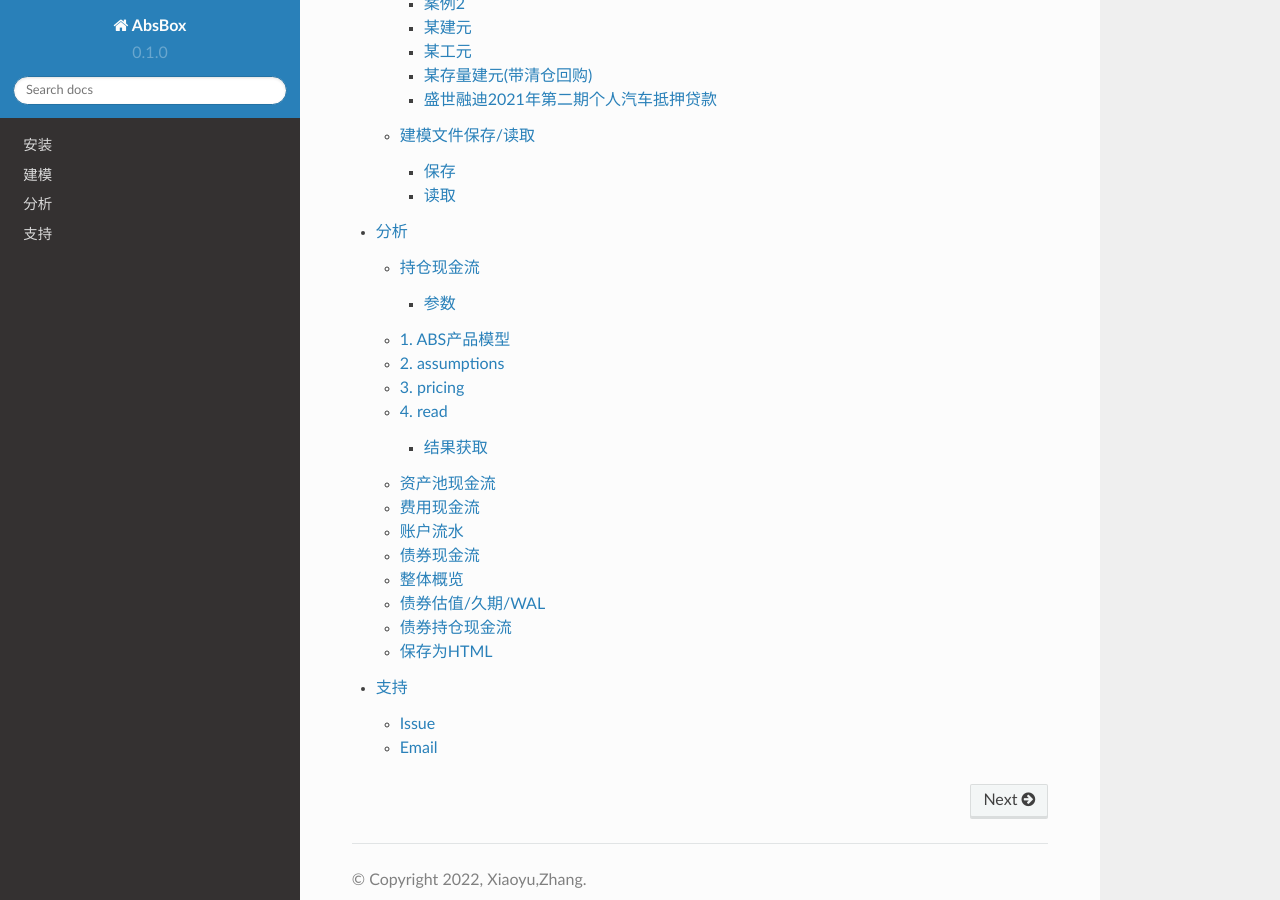
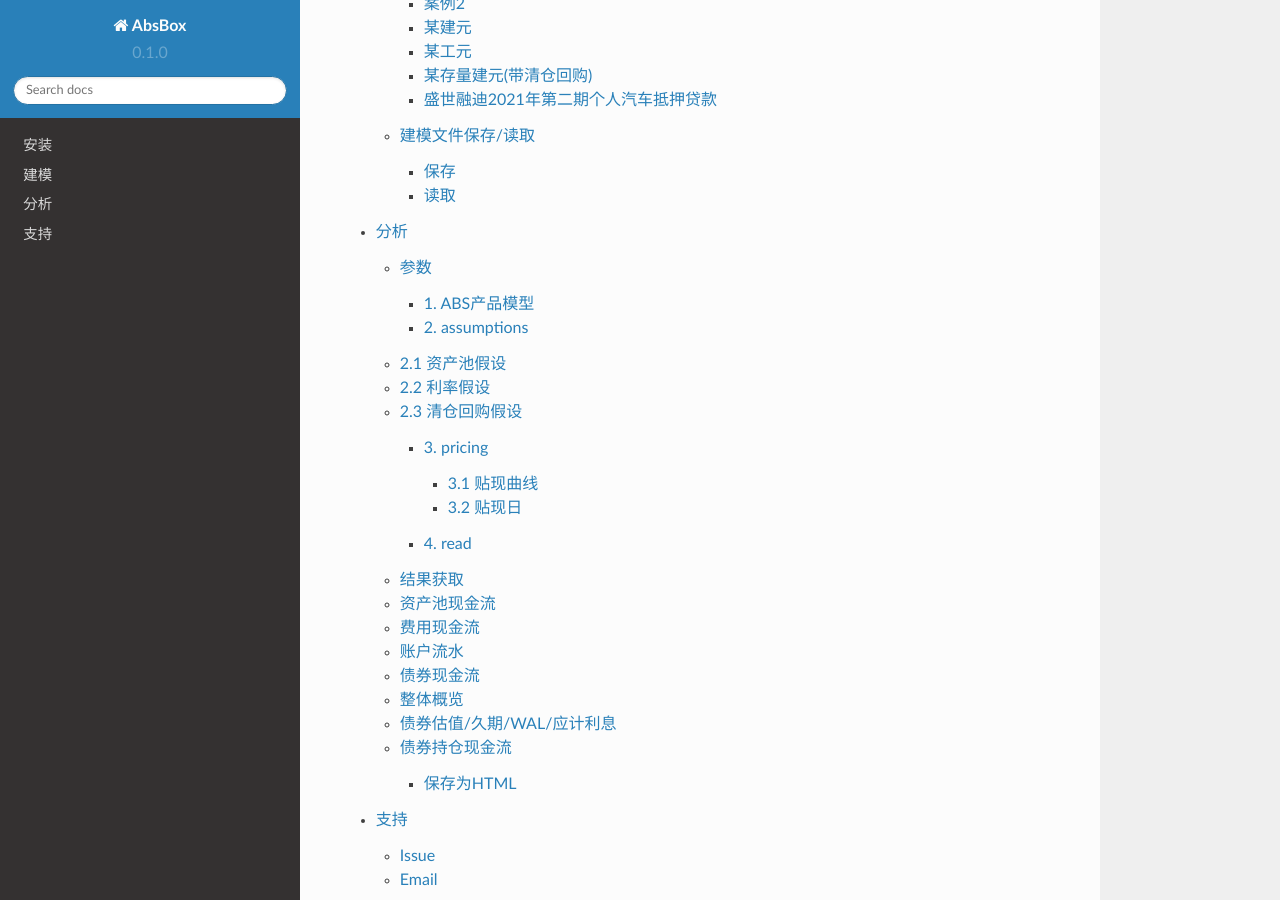
Before and after one commit to yellowbean/pyabs-doc, a Sphinx documentation site: the page built from docs/source/index.rst, in a window 1280 px wide and 900 px high, scrolled down 864 px. Built offline with Sphinx 7.4.7 and the Read the Docs theme 2.0.0, drawn with Linux system fonts in a browser that asks for light colours; some of the changed lines change nothing that is shown.

Commit message:
Update 2022-8-27

```diff
--- a/docs/source/分析.rst
+++ b/docs/source/分析.rst
@@ -31,10 +31,6 @@
                read=True
               )
 
-持仓现金流
-^^^^
-如果用户希望获得自己持仓的现金流回款，可以通过position参数进行传递持仓信息。在返回结果中通过 `position` 获取持仓现金流。
-
 
 如果 模型文件已经通过下列命令存储至本地目录
 
@@ -61,7 +57,7 @@
 用户需要传入一个map的列表。每一个map分别代表着: 资产池假设,清仓回购假设,利率曲线设定.
 
 2.1 资产池假设
-""""
+----
 针对不同底层资产类别， 用户可以传入不同的资产池假设。
 
 * 居民住房按揭贷款
@@ -74,7 +70,7 @@
 
 
 2.2 利率假设
-""""
+----
 
 利率假设将会用于未来债券和资产池的测算。 用户通过传入一个map:
 
@@ -85,7 +81,7 @@
 表示： 基准利率LPR5Y，2022-1-1时，利率为5%，2022-8-1,利率为18%, 2023-8-1,利率为10%。
 
 2.3 清仓回购假设
-""""
+----
 格式为 ``[[清仓触发条件],清仓计价方式,回款存入账户]``
 
   * ``清仓触发条件``, 条件是一个列表， 当列表内所有触发条件都满足情况下，就会触发清仓回购动作。
@@ -95,6 +91,32 @@
    {"清仓":[{"资产池余额剩余比率":0.2}]}
    {"清仓":[{"指定日之后":"2024-01-01"}]}
 
+2.4 多情景分析
+
+如果 ``assumptions`` 传入嵌套列表，那么引擎就会针对嵌套内的每一个情景进行计算。
+此时返回的运算结果是一个 *列表* ，对应每次假设场景的计算结果。
+
+
+.. code-block:: python
+
+    import numpy as np
+
+    cprs = np.quantile([0.02232,0.03408],[0,0.25,0.75,1])
+    cdrs = np.quantile([0.00119, 0.00239],[0,0.5,1])
+
+    scenarioAssumptions = [
+        [{"CPR":cpr}
+         ,{"回收":(0.5,12)}
+         ,{"CDR":cdr}
+         ,{"清仓":[{"资产池余额剩余比率":0.15}]}]
+        for cpr in list(cprs)
+        for cdr in list(cdrs)
+    ]
+
+    r_list = localAPI.run(BYD_AUTO_2021_2
+                 ,assumptions= scenarioAssumptions
+                 ,read=True)
+    # 注意 r_list 是一个列表
 
 3. pricing
 ^^^^^
@@ -133,7 +155,7 @@
 当调用完成后，运行结果会存入变量 ``result`` 中
 
 资产池现金流
-^^^^
+----
 
 * ``result['pool']['flow']``
 
@@ -142,7 +164,7 @@
   :alt: 资产池现金流
 
 费用现金流
-^^^^
+----
 
 * ``result['fees']``
 
@@ -151,7 +173,7 @@
   :alt: 费用
 
 账户流水
-^^^^
+----
 
 * ``result['accounts']['本金分账户']`` 获取``本金分账户``的现金流
 
@@ -166,7 +188,7 @@
   :alt: 账户2
 
 债券现金流
-^^^^
+----
 
 * ``result['bonds']`` 即可获取所有债券现金流
 * ``result['bonds']['A1']`` 即可获取债券 ``A1`` 债券的现金流
@@ -176,15 +198,15 @@
   :alt: 债券现金流
 
 整体概览
-^^^^
+----
 如果调用 ``show()`` 对整个现金流分配进行概览，包括展示从资产池，账户，费用，以及债券支付情况。
 
 .. code-block:: python
 
   show(result)
 
-债券估值/久期/WAL
-^^^^
+债券估值/久期/WAL/应计利息
+----
 
 按照``run()``参数``pricing``传入的内容，对债券进行估值。结果可以通过``pricing``查看
 
@@ -198,7 +220,7 @@
   :alt: 估值
 
 债券持仓现金流
-^^^^
+----
 
 用户可以通过参数 `position` 传入持仓债券的张数和对应层级，从而获取对应债券实际获得的现金流
 
@@ -224,6 +246,8 @@
   :alt: 持仓现金流
 
 
+
+
 保存为HTML
 ^^^^
 
--- a/docs/source/建模.rst
+++ b/docs/source/建模.rst
@@ -213,7 +213,7 @@
 建模方式为一个map, 支持的key为:
 
   * ``未违约``, 表示动作只有在 处于非违约状态的情况下，在债券支付日执行。
-  * ``回款后``, 表示动作只有在 刚刚从资产池搜集回款后执行。
+  * ``回款后``, 表示动作只有在 资产池搜集回款后执行。
   * ``清仓回购``, 表示动作只有在 清仓回购条件触发后执行。
 
 
@@ -232,7 +232,11 @@
          ,["支付本金","本金分账户",["A2"]]
          ,["支付本金","本金分账户",["次级"]]
          ,["支付收益","本金分账户","次级"]]
-     ,"回款后":[["支付费用",["收入分账户"],["增值税"]]]}
+     ,"回款后":[["支付费用",["收入分账户"],["增值税"]]]
+     ,"清仓回购":[....]
+     }
+
+
 
 建模示例
 ---------
```
